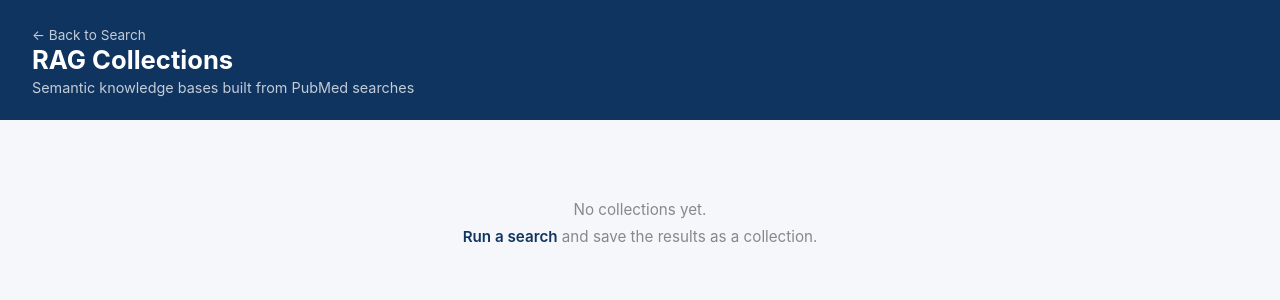
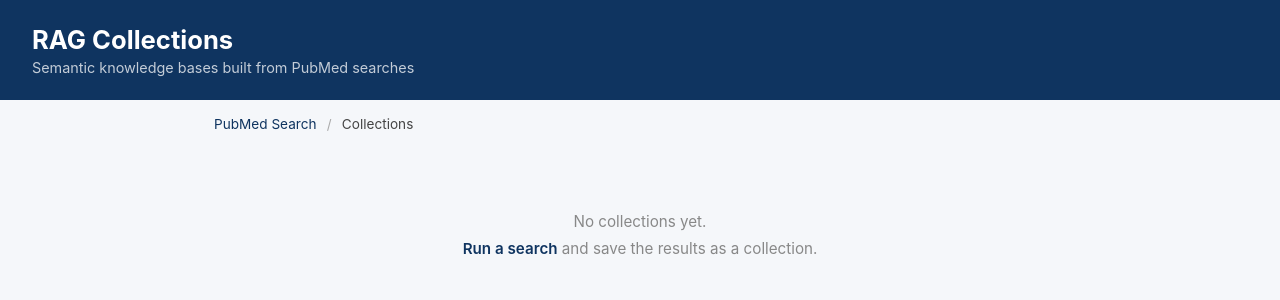
Before and after one commit to hernandezmarco/PubMed, a Flask app: page /collections in a window 1280 px wide. Shown: the top 300 px of the page. Run offline with Flask 3, Linux system fonts and the light colour scheme; data that the repository does not hold is empty; some libraries are stand-ins or nearby versions.

Commit message:
Breadcrumbs   - base.html — added a {% block breadcrumb %} slot between the header and content   - base.css — added .breadcrumb styles (simple text, / separators, link styling matching the existing #0f3460 navy)   - index.html — breadcrumb shows PubMed Search (plain text, current page)   - collections.html — breadcrumb shows PubMed Search / Collections; removed the old ← Back to Search link from the header   - collection.html — breadcrumb shows PubMed Search / Collections / <name>; removed the old ← Collections back link from the header

```diff
--- a/static/base.css
+++ b/static/base.css
@@ -18,6 +18,18 @@ header p  { font-size: 0.9rem; opacity: 0.75; margin-top: 0.25rem; }
 .back { color: rgba(255,255,255,.75); text-decoration: none; font-size: .85rem; }
 .back:hover { color: #fff; }
 
+.breadcrumb {
+  max-width: 900px;
+  margin: 1rem auto 0;
+  padding: 0 1.5rem;
+  font-size: 0.85rem;
+  color: #666;
+}
+.breadcrumb a { color: #0f3460; text-decoration: none; }
+.breadcrumb a:hover { text-decoration: underline; }
+.breadcrumb .sep { margin: 0 0.4rem; color: #aaa; }
+.breadcrumb .current { color: #444; }
+
 .container { max-width: 900px; margin: 2rem auto; padding: 0 1.5rem; }
 
 #progress-bar {
--- a/templates/base.html
+++ b/templates/base.html
@@ -10,6 +10,7 @@
 <body>
 <div id="progress-bar"></div>
 <header>{% block header %}{% endblock %}</header>
+{% block breadcrumb %}{% endblock %}
 {% block content %}{% endblock %}
 <script src="{{ url_for('static', filename='base.js') }}"></script>
 {% block extra_js %}{% endblock %}
--- a/templates/collections.html
+++ b/templates/collections.html
@@ -7,9 +7,16 @@
 {% endblock %}
 
 {% block header %}
-<a class="back" href="/">&larr; Back to Search</a>
 <h1>RAG Collections</h1>
 <p>Semantic knowledge bases built from PubMed searches</p>
+{% endblock %}
+
+{% block breadcrumb %}
+<nav class="breadcrumb" aria-label="Breadcrumb">
+  <a href="/">PubMed Search</a>
+  <span class="sep">/</span>
+  <span class="current">Collections</span>
+</nav>
 {% endblock %}
 
 {% block content %}
--- a/templates/index.html
+++ b/templates/index.html
@@ -9,6 +9,12 @@
 {% block header %}
 <h1>PubMed AI Search</h1>
 <p>Ask a research question in plain English — Claude converts it to an optimised PubMed query.</p>
+{% endblock %}
+
+{% block breadcrumb %}
+<nav class="breadcrumb" aria-label="Breadcrumb">
+  <span class="current">PubMed Search</span>
+</nav>
 {% endblock %}
 
 {% block content %}
```
Also changed, not shown: templates/collection.html (+10 -1 lines).
